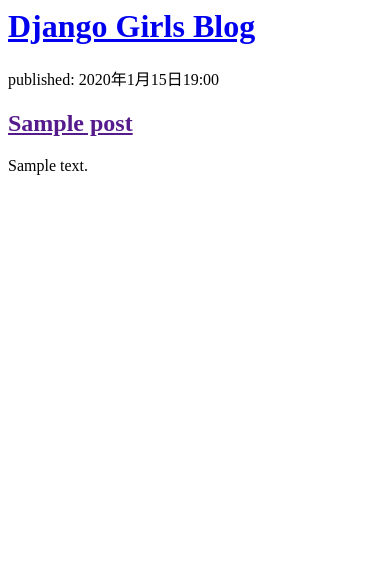
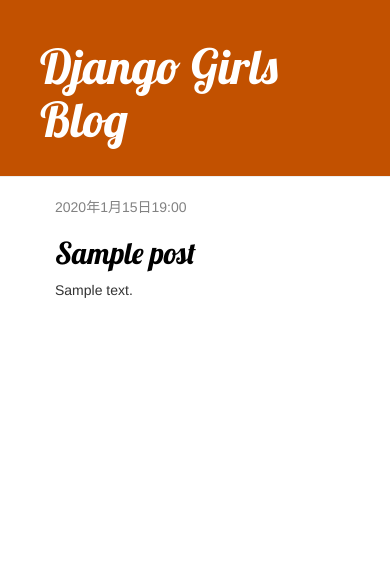
Before and after one commit to immunity428/my-first-blog, a Django app: page / in a window 390 px wide. Shown: the top 570 px of the page. Run offline with Django 4.2, Linux system fonts and the light colour scheme; tables that the repository leaves empty hold one stand-in row (values such as "Sample post"); some libraries are stand-ins or nearby versions.

Commit message:
Added view and template for detailed blog post as well as CSS for the site.

```diff
--- /dev/null
+++ b/blog/static/css/blog.css
@@ -0,0 +1,46 @@
+.page-header {
+    background-color: #C25100;
+    margin-top: 0;
+    padding: 20px 20px 20px 40px;
+}
+
+.page-header h1, .page-header h1 a, .page-header h1 a:visited, .page-header h1 a:active {
+    color: #ffffff;
+    font-size: 36pt;
+    text-decoration: none;
+}
+
+.content {
+    margin-left: 40px;
+}
+
+h1, h2, h3, h4 {
+    font-family: 'Lobster', cursive;
+}
+
+.date {
+    color: #828282;
+}
+
+.save {
+    float: right;
+}
+
+.post-form textarea, .post-form input {
+    width: 100%;
+}
+
+.top-menu, .top-menu:hover, .top-menu:visited {
+    color: #ffffff;
+    float: right;
+    font-size: 26pt;
+    margin-right: 20px;
+}
+
+.post {
+    margin-bottom: 70px;
+}
+
+.post h2 a, .post h2 a:visited {
+    color: #000000;
+}
--- /dev/null
+++ b/blog/templates/blog/base.html
@@ -0,0 +1,23 @@
+{% load static %}
+<html>
+    <head>
+        <title>Django Girls blog</title>
+        <link rel="stylesheet" href="//maxcdn.bootstrapcdn.com/bootstrap/3.2.0/css/bootstrap.min.css">
+        <link rel="stylesheet" href="//maxcdn.bootstrapcdn.com/bootstrap/3.2.0/css/bootstrap-theme.min.css">
+        <link href='//fonts.googleapis.com/css?family=Lobster&subset=latin,latin-ext' rel='stylesheet' type='text/css'>
+        <link rel="stylesheet" href="{% static 'css/blog.css' %}">
+    </head>
+    <body>
+        <div class="page-header">
+            <h1><a href="/">Django Girls Blog</a></h1>
+        </div>
+        <div class="content container">
+            <div class="row">
+                <div class="col-md-8">
+                {% block content %}
+                {% endblock %}
+                </div>
+            </div>
+        </div>
+    </body>
+</html>
--- a/blog/templates/blog/post_list.html
+++ b/blog/templates/blog/post_list.html
@@ -1,18 +1,47 @@
+{% extends 'blog/base.html' %}
+{% load static %}
 <html>
     <head>
         <title>Django Girls blog</title>
+        <link rel="stylesheet" href="//maxcdn.bootstrapcdn.com/bootstrap/3.2.0/css/bootstrap.min.css">
+        <link rel="stylesheet" href="//maxcdn.bootstrapcdn.com/bootstrap/3.2.0/css/bootstrap-theme.min.css">
+        <link rel="stylesheet" href="{% static 'css/blog.css' %}">
+        <link href="//fonts.googleapis.com/css?family=Lobster&subset=latin,latin-ext" rel="stylesheet" type="text/css">
     </head>
+
     <body>
+        <div class="page-header">
+            <h1><a href="/">Django Girls Blog</a></h1>
+        </div>
+
+        <div class="post">
+            <p>published: {{ post.published_date }}</p>
+            <h2><a href="{% url 'post_detail' pk=post.pk %}">{{ post.title }}</a></h2>
+            <p>{{ post.text|linebreaksbr }}</p>
+        </div>
+
         <div>
             <h1><a href="/">Django Girls Blog</a></h1>
         </div>
 
-        {% for post in posts %}
-            <div>
-                <p>published: {{ post.published_date }}</p>
-                <h2><a href="">{{ post.title }}</a></h2>
-                <p>{{ post.text|linebreaksbr }}</p>
+        <div class="content container">
+            <div class="row">
+                <div class="col-md-8">
+
+                    {% block content %}
+                        {% for post in posts %}
+                            <div class="post">
+                                <div class="date">
+                                    {{ post.published_date }}
+                                </div>
+                                <h2><a href="">{{ post.title }}</a></h2>
+                                <p>{{ post.text|linebreaksbr }}</p>
+                            </div>
+                        {% endfor %}
+                    {% endblock %}
+                </div>
             </div>
-        {% endfor %}
+        </div>
     </body>
+
 </html>
--- a/blog/urls.py
+++ b/blog/urls.py
@@ -1,8 +1,7 @@
 from django.urls import path
-
 from . import views
-
 
 urlpatterns = [
     path("", views.post_list, name="post_list"),
+    path("post/<int:pk>/", views.post_detail, name="post_detail"),
 ]
--- a/blog/views.py
+++ b/blog/views.py
@@ -1,6 +1,7 @@
 from django.shortcuts import render
 from django.utils import timezone
 from .models import Post
+from django.shortcuts import render, get_object_or_404
 
 
 def post_list(request):
@@ -8,3 +9,8 @@ def post_list(request):
         "published_date"
     )
     return render(request, "blog/post_list.html", {"posts": posts})
+
+
+def post_detail(request, pk):
+    post = get_object_or_404(Post, pk=pk)
+    return render(request, "blog/post_detail.html", {"post": post})
```
Also changed, not shown: blog/templates/blog/blog/post_detail.html (added, +13 -0 lines).
